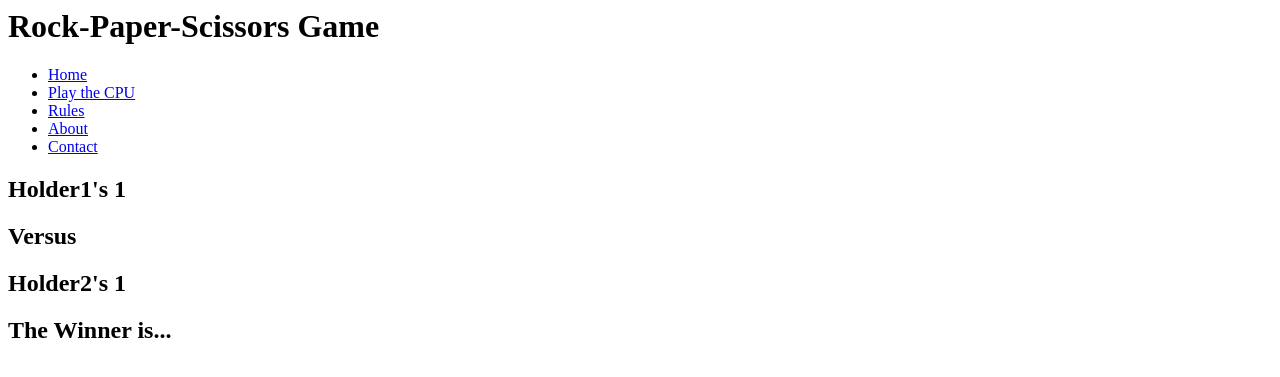
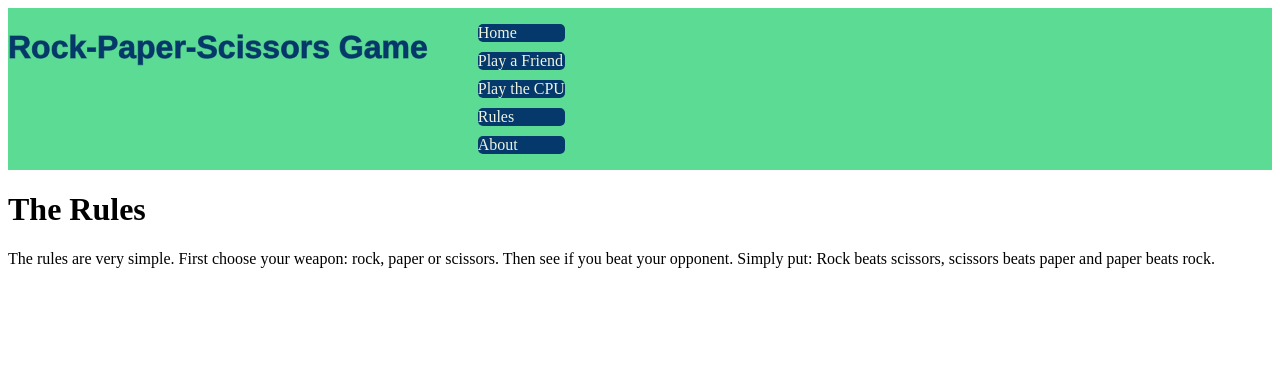
Before and after one commit to Gazza11/RPS_Game, a Flask app: page / in a window 1280 px wide. Shown: the top 377 px of the page. Run offline with Flask 2, Linux system fonts and the light colour scheme.

Commit message:
Basic css added to header of base.

```diff
--- a/controllers/controller.py
+++ b/controllers/controller.py
@@ -8,17 +8,21 @@ self = 'self'
 
 @app.route('/')
 def index():
-    return render_template('index.html', title='Home', players=players)
+    return render_template('welcome.html', title='Home', players=players)
 
 @app.route('/<input_1>/<input_2>', methods=['GET', 'POST'])
 def game_r_s(input_1, input_2):
-    players[0] = Player('Holder1', input_1)
-    players[1] = Player('Holder2', input_2)
-    player1 = Player('Holder1', input_1)
-    player2 = Player('Holder2', input_2)
+    players[0] = Player('Player 1', input_1)
+    players[1] = Player('Player 2', input_2)
+    player1 = Player('Player 1', input_1)
+    player2 = Player('Player 2', input_2)
     result = Game.game_run(self, player1, player2)
     return render_template('index.html', title='Home', players = players, result=result)
 
 @app.route('/welcome')
 def welcome():
     return render_template('welcome.html', title='Welcome')
+
+@app.route('/play')
+def play():
+    return render_template('index.html', title='play', players=players)
--- /dev/null
+++ b/static/main.css
@@ -0,0 +1,36 @@
+
+
+.main-header {
+    background-color: #5cdb95;
+    display:flex;
+    flex-direction: row;
+    flex-wrap: wrap;
+}
+
+.nav-container {
+    display:flex;
+    /* flex-direction: row;
+    flex-wrap: wrap;
+    justify-content: right; */
+}
+
+.game-title {
+    color: #05386b;
+    -webkit-text-stroke-color: #022f5c9a;
+    -webkit-text-stroke-width: 1px;
+    font-family: Helvetica, Arial, sans-serif;
+}
+
+.main-header a {
+    color: #edf5e1;
+    text-decoration: none;
+    background: #05386b;
+    display: block;
+    border-radius: 5px;
+    margin: 10px;
+}
+
+.main-header li {
+    list-style: none;
+
+}
--- a/templates/base.html
+++ b/templates/base.html
@@ -1,18 +1,19 @@
 <html>
     <head>
         <title>{{title}} - RPS Game</title>
+        <link rel="stylesheet" href="{{url_for('static', filename='/main.css') }}">
     </head>
     <body>
-        <header>
-            <h1>Rock-Paper-Scissors Game</h1>
-            <section>
+        <header class="main-header">
+            <h1 class="game-title">Rock-Paper-Scissors Game</h1>
+            <section class="nav-container">
                 <nav>
                     <ul>
-                        <li><a href="/">Home</a></li>
-                        <li><a href="/play">Play the CPU</a></li>
-                        <li><a href="/rules">Rules</a></li>
+                        <div><li><a href="/welcome">Home</a></li></div>
+                        <li><a href="/play">Play a Friend</a></li>
+                        <li><a href="/play-cpu">Play the CPU</a></li>
+                        <li><a href="/welcome">Rules</a></li>
                         <li><a href="/about">About</a></li>
-                        <li><a href="/contact">Contact</a></li>
                     </ul>
                 </nav>
             </section>
--- a/templates/welcome.html
+++ b/templates/welcome.html
@@ -4,7 +4,9 @@
 <body>
     <h1>The Rules</h1>
     <section>
-        <p>The rules are very simple</p>
+        <p>The rules are very simple. First choose your weapon: rock, paper or scissors. Then see if you beat your opponent.
+            Simply put: Rock beats scissors, scissors beats paper and paper beats rock.
+        </p>
     </section>
 </body>
 
```
